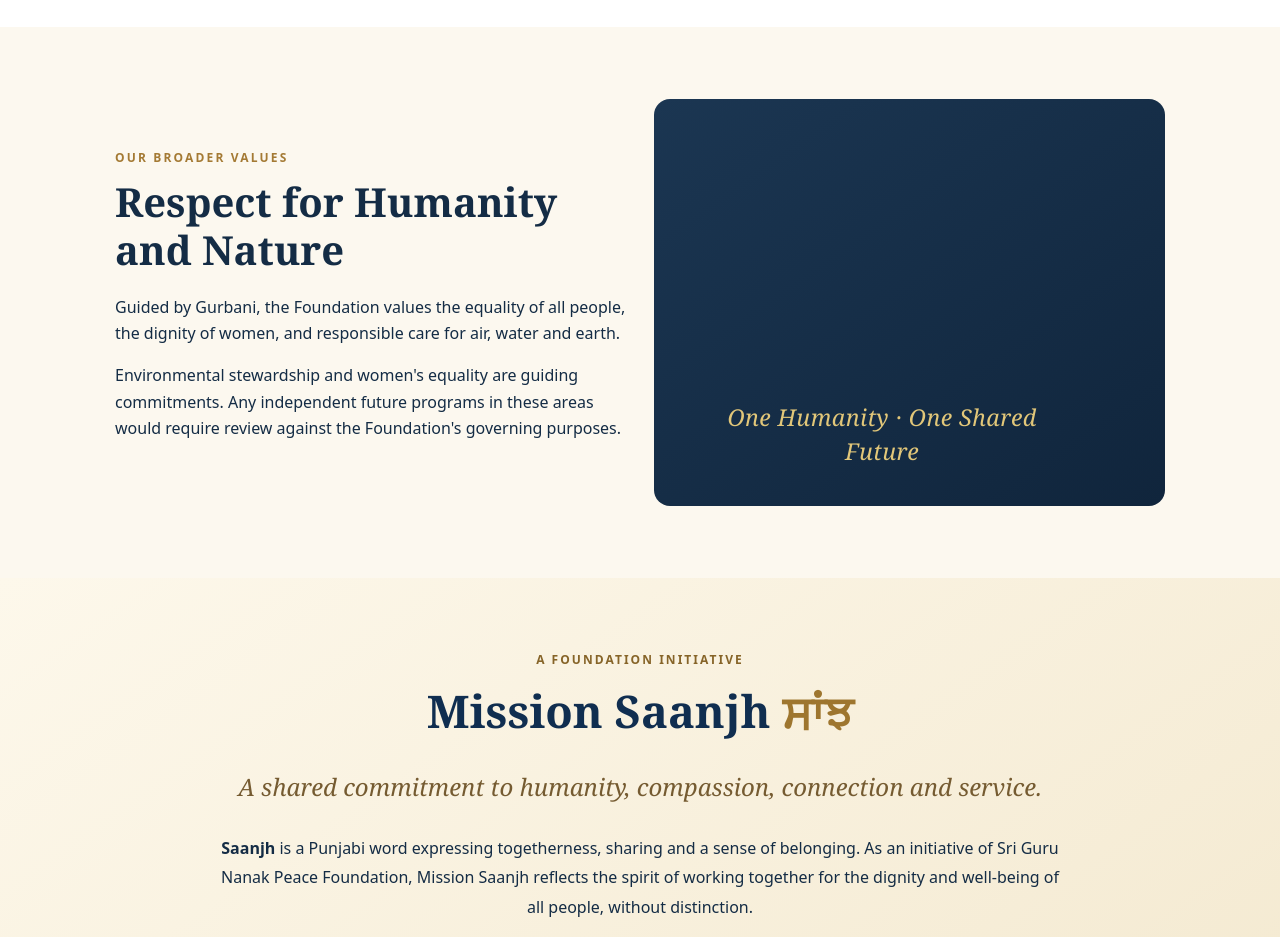
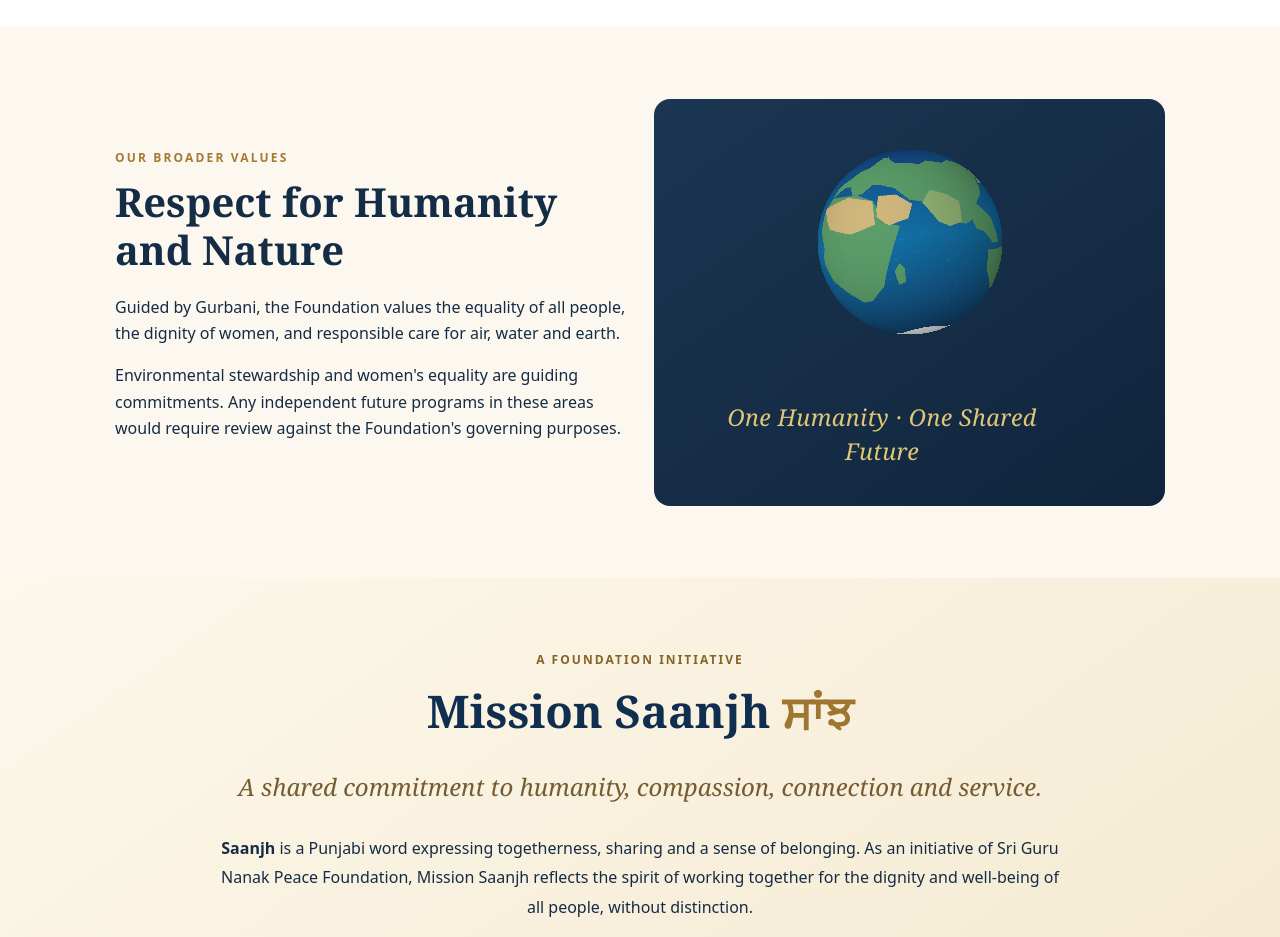
Before and after one commit to Sahota131/sri-guru-nanak-peace-foundation, a plain HTML site: page index.html in a window 1280 px wide. Shown: the part 2700-3637 px from the top of the page. Drawn offline with Linux system fonts and the light colour scheme.

Commit message:
Fix missing rotating Earth globe with self-contained texture

```diff
--- a/index.html
+++ b/index.html
@@ -99,7 +99,7 @@ document.getElementById('copy').onclick=async()=>{try{await navigator.clipboard.
  canvas.style.cssText='width:100%;height:100%;display:block';container.appendChild(canvas);
  const ctx=canvas.getContext('2d',{alpha:true});
  const texture=new Image();
- texture.src='earth-texture.png';
+ // Generate the globe texture locally: no external earth-texture.png file is required.
  let tex=null,tw=0,th=0,coords=[],diam=0,angle=0.28,dragging=false,lastX=0,lastFrame=0,paused=false;
  // The 2D canvas projects a spherical texture, not a rotating flat emoji.
  function resize(){
@@ -141,7 +141,40 @@ document.getElementById('copy').onclick=async()=>{try{await navigator.clipboard.
    }
    ctx.putImageData(frame,0,0);
  }
- texture.onload=()=>{const t=document.createElement('canvas');t.width=texture.naturalWidth;t.height=texture.naturalHeight;const tc=t.getContext('2d',{willReadFrequently:true});tc.drawImage(texture,0,0);tex=tc.getImageData(0,0,t.width,t.height).data;tw=t.width;th=t.height;resize();render();requestAnimationFrame(animate)};
+ // Draw a self-contained equirectangular Earth map so the globe works on GitHub Pages.
+ function makeTexture(){
+   const t=document.createElement('canvas');t.width=1024;t.height=512;
+   const tc=t.getContext('2d',{willReadFrequently:true}),W=t.width,H=t.height;
+   const ocean=tc.createLinearGradient(0,0,0,H);
+   ocean.addColorStop(0,'#123a72');ocean.addColorStop(.48,'#126ca0');ocean.addColorStop(1,'#12365f');
+   tc.fillStyle=ocean;tc.fillRect(0,0,W,H);
+   function polygon(points,color){
+     tc.beginPath();points.forEach(([lon,lat],i)=>{const x=(lon+180)/360*W,y=(90-lat)/180*H;i?tc.lineTo(x,y):tc.moveTo(x,y)});
+     tc.closePath();tc.fillStyle=color;tc.fill();
+   }
+   const land='#579665',high='#8aaa6e',desert='#c5ae77';
+   polygon([[-168,72],[-145,70],[-130,57],[-125,49],[-117,32],[-109,29],[-105,24],[-97,16],[-88,16],[-83,9],[-78,9],[-82,23],[-80,31],[-67,46],[-53,51],[-58,61],[-80,62],[-95,72],[-125,72]],land);
+   polygon([[-82,12],[-72,11],[-61,9],[-51,3],[-48,-1],[-35,-6],[-39,-17],[-45,-24],[-53,-34],[-68,-56],[-76,-46],[-74,-29],[-79,-12]],land);
+   polygon([[-73,60],[-52,59],[-40,68],[-44,83],[-61,83],[-70,75]],high);
+   polygon([[-11,36],[-18,28],[-17,15],[-12,4],[-16,-5],[-11,-17],[10,-35],[19,-35],[33,-26],[40,-12],[51,11],[44,13],[33,30],[18,36]],land);
+   polygon([[-18,29],[10,35],[33,30],[35,14],[17,10],[-4,15]],desert);
+   polygon([[-12,36],[-10,44],[-5,47],[3,51],[8,56],[20,59],[30,70],[40,70],[52,60],[65,59],[78,55],[90,58],[105,53],[120,55],[137,49],[142,42],[131,34],[121,24],[111,19],[104,9],[95,6],[83,9],[78,21],[70,24],[60,27],[50,37],[39,41],[31,42],[23,36],[14,36],[8,43],[1,43]],land);
+   polygon([[37,33],[51,32],[61,24],[57,15],[44,12],[36,19]],desert);
+   polygon([[68,24],[76,32],[87,27],[95,21],[92,8],[83,6],[76,10]],high);
+   polygon([[97,21],[107,20],[121,8],[128,-8],[119,-8],[109,0],[103,2]],land);
+   polygon([[113,-12],[127,-12],[139,-11],[153,-24],[151,-37],[138,-39],[126,-34],[114,-25]],land);
+   polygon([[47,-12],[50,-16],[49,-25],[44,-26],[43,-17]],land);
+   polygon([[130,32],[136,35],[141,42],[145,44],[146,35],[140,31]],high);
+   polygon([[-180,-72],[-140,-69],[-90,-74],[-40,-70],[0,-74],[60,-69],[120,-73],[180,-70],[180,-90],[-180,-90]],'#e6eff0');
+   // Fine geographic texture adds depth without an external image dependency.
+   for(let i=0;i<550;i++){
+     const x=(i*173.37)%W,y=(i*79.71)%H;
+     tc.fillStyle=i%3?'rgba(245,246,210,.055)':'rgba(4,32,63,.06)';
+     tc.fillRect(x,y,2+(i%7),1+(i%3));
+   }
+   tex=tc.getImageData(0,0,W,H).data;tw=W;th=H;resize();render();requestAnimationFrame(animate);
+ }
+ makeTexture();
  function animate(ts){
    if(!lastFrame)lastFrame=ts;
    const dt=Math.min(50,ts-lastFrame);lastFrame=ts;
```
